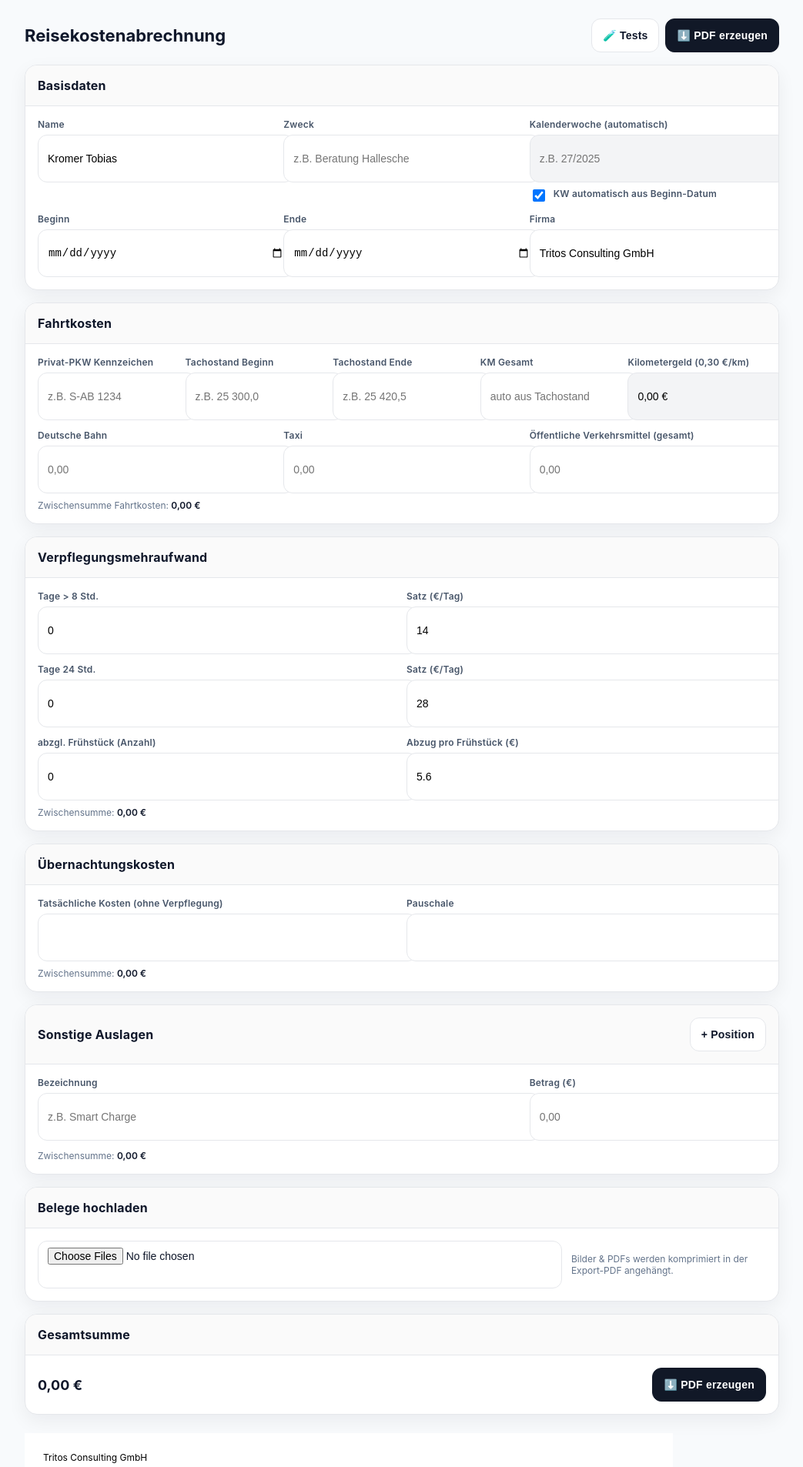
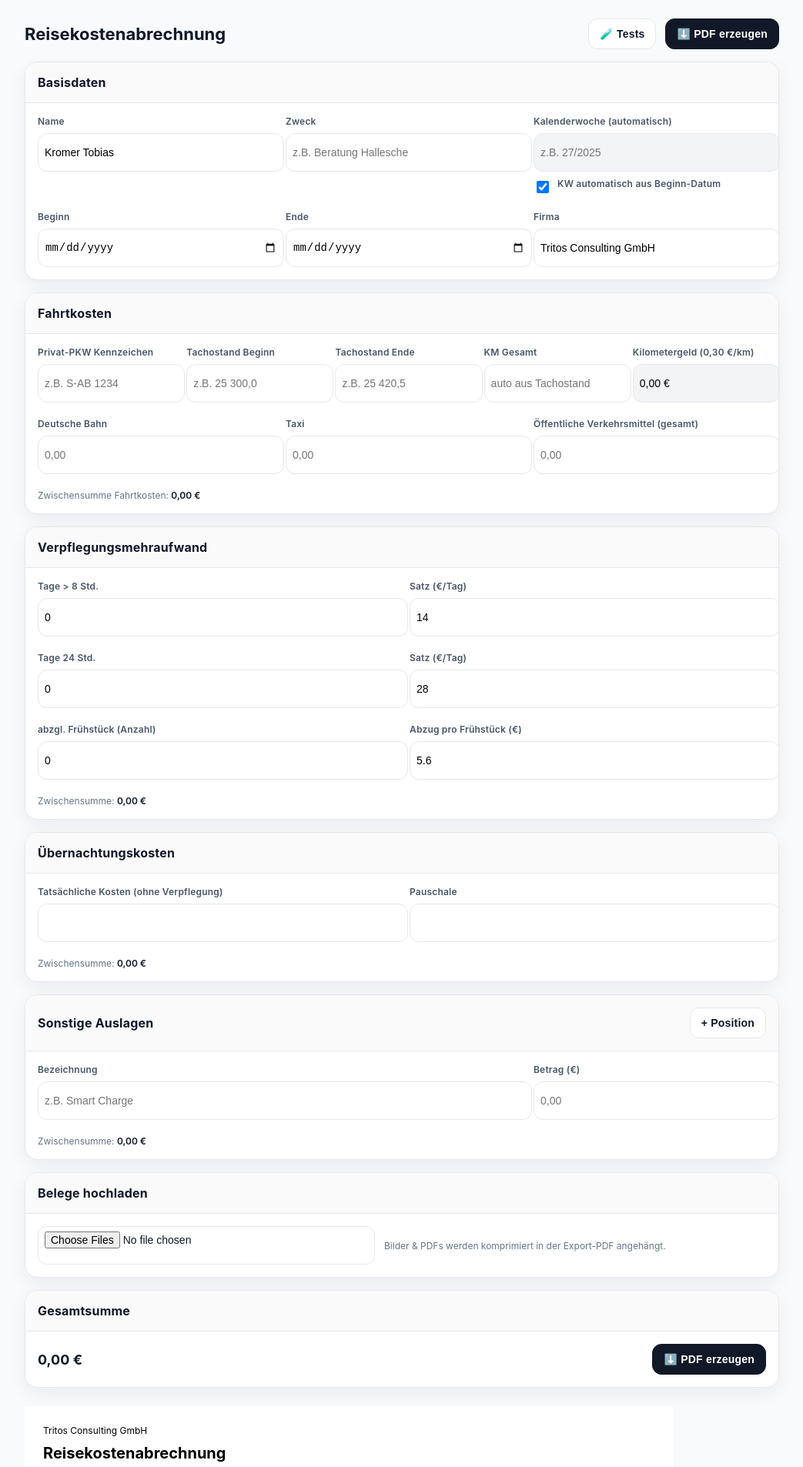
Before and after one commit to tritos-consulting/reisekosten, a React (Vite) app: page / in a window 1280 px wide. Shown: the top 1906 px of the page at 77% size, without its empty margins (118-1161 px from the left). Built offline with nearby package versions, Linux system fonts and the light colour scheme.

Commit message:
Update TravelExpenseFormDE.jsx

```diff
--- a/src/TravelExpenseFormDE.jsx
+++ b/src/TravelExpenseFormDE.jsx
@@ -3,10 +3,12 @@ import { jsPDF } from "jspdf";
 import html2canvas from "html2canvas";
 
 /**
- * UI-Refresh:
- * - Inter-Schrift (über index.html), größere Eingabefelder, klarere Abstände
- * - Konsistente Grids für alle Sektionen
- * - Funktional identisch: 0,30 €/km, Tachostand→km, Bilder+PDF-Anhänge, komprimierter Export
+ * Änderungen:
+ * - Mehr Abstand zwischen Feldern (gap: 20)
+ * - Kompaktere Inputs (36px Höhe, 6/8px Padding)
+ * - Alle bisherigen Features beibehalten:
+ *   0,30 €/km (keine Staffel), KM aus Tachostand, Upload von Bildern & PDFs,
+ *   komprimierter PDF-Export, Verpflegung & Übernachtungskosten.
  */
 
 // --------- Design Tokens ----------
@@ -37,6 +39,7 @@ const Card = ({ children }) => (
     {children}
   </div>
 );
+
 const CardHeader = ({ children }) => (
   <div
     style={{
@@ -48,14 +51,19 @@ const CardHeader = ({ children }) => (
     {children}
   </div>
 );
+
 const CardTitle = ({ children }) => (
   <div style={{ fontSize: 16, fontWeight: 700, letterSpacing: 0.2 }}>{children}</div>
 );
-const CardContent = ({ children }) => <div style={{ padding: 16 }}>{children}</div>;
+
+// Mehr vertikaler Abstand innerhalb jeder Card
+const CardContent = ({ children }) => (
+  <div style={{ padding: 16, display: "grid", gap: 20 }}>{children}</div>
+);
 
 const Button = ({ children, onClick, variant = "primary", style, disabled }) => {
   const base = {
-    height: 44,
+    height: 40,
     padding: "0 14px",
     borderRadius: TOKENS.radius,
     border: "1px solid transparent",
@@ -94,13 +102,14 @@ const Button = ({ children, onClick, variant = "primary", style, disabled }) =>
   );
 };
 
+// Kompaktere Inputs: 36px Höhe, 6/8px Padding
 const Input = ({ style, ...props }) => (
   <input
     {...props}
     style={{
       width: "100%",
-      height: 44,
-      padding: "8px 12px",
+      height: 36,
+      padding: "6px 8px",
       borderRadius: TOKENS.radius,
       border: `1px solid ${TOKENS.border}`,
       outline: "none",
@@ -119,6 +128,8 @@ const Input = ({ style, ...props }) => (
     }}
   />
 );
+
+// Labels mit etwas mehr Abstand nach unten
 const Label = ({ children, htmlFor }) => (
   <label
     htmlFor={htmlFor}
@@ -127,7 +138,7 @@ const Label = ({ children, htmlFor }) => (
       fontSize: 12,
       fontWeight: 600,
       color: TOKENS.textDim,
-      marginBottom: 6,
+      marginBottom: 8, // vorher 6
       letterSpacing: 0.2,
     }}
   >
@@ -213,7 +224,8 @@ export default function TravelExpenseFormDE() {
   });
   const [uebernacht, setUebernacht] = useState({ tatsaechlich: "", pauschale: "" });
   const [auslagen, setAuslagen] = useState([{ id: 1, text: "", betrag: "" }]);
-  const [attachments, setAttachments] = useState([]); // {kind:"image",name,dataUrl} | {kind:"pdf",name,file}
+  // attachments: {kind:"image",name,dataUrl} | {kind:"pdf",name,file}
+  const [attachments, setAttachments] = useState([]);
   const [pdfUrl, setPdfUrl] = useState("");
   const [busy, setBusy] = useState(false);
   const [errMsg, setErrMsg] = useState("");
@@ -425,7 +437,7 @@ export default function TravelExpenseFormDE() {
     >
       <div style={{ display: "flex", alignItems: "center", justifyContent: "space-between", gap: 12, marginBottom: 16 }}>
         <h1 style={{ fontSize: 22, fontWeight: 700, margin: 0 }}>Reisekostenabrechnung</h1>
-        <div style={{ display: "flex", gap: 8, flexWrap: "wrap" }}>
+        <div style={{ display: "flex", gap: 12, flexWrap: "wrap" }}>
           <Button variant="secondary" onClick={runTests}>🧪 Tests</Button>
           <Button onClick={generatePDF} disabled={busy}>{busy ? "⏳ Erzeuge PDF…" : "⬇️ PDF erzeugen"}</Button>
         </div>
@@ -435,7 +447,7 @@ export default function TravelExpenseFormDE() {
       <Card>
         <CardHeader><CardTitle>Basisdaten</CardTitle></CardHeader>
         <CardContent>
-          <div style={{ display: "grid", gridTemplateColumns: "repeat(3, minmax(0,1fr))", gap: 12 }}>
+          <div style={{ display: "grid", gridTemplateColumns: "repeat(3, minmax(0,1fr))", gap: 20 }}>
             <div>
               <Label htmlFor="name">Name</Label>
               <Input id="name" value={basis.name} onChange={(e) => setBasis({ ...basis, name: e.target.value })} />
@@ -454,7 +466,7 @@ export default function TravelExpenseFormDE() {
                 disabled={basis.kwAuto}
                 style={{ background: basis.kwAuto ? "#F3F4F6" : "#fff" }}
               />
-              <div style={{ display: "flex", alignItems: "center", gap: 8, marginTop: 6 }}>
+              <div style={{ display: "flex", alignItems: "center", gap: 8, marginTop: 8 }}>
                 <input
                   id="kwAuto"
                   type="checkbox"
@@ -487,7 +499,7 @@ export default function TravelExpenseFormDE() {
         <CardHeader><CardTitle>Fahrtkosten</CardTitle></CardHeader>
         <CardContent>
           {/* Zeile 1 */}
-          <div style={{ display: "grid", gridTemplateColumns: "repeat(5, minmax(0,1fr))", gap: 12, alignItems: "end" }}>
+          <div style={{ display: "grid", gridTemplateColumns: "repeat(5, minmax(0,1fr))", gap: 20 }}>
             <div>
               <Label>Privat-PKW Kennzeichen</Label>
               <Input placeholder="z.B. S-AB 1234" value={fahrt.kennzeichen} onChange={(e) => setFahrt({ ...fahrt, kennzeichen: e.target.value })} />
@@ -511,7 +523,7 @@ export default function TravelExpenseFormDE() {
           </div>
 
           {/* Zeile 2 */}
-          <div style={{ display: "grid", gridTemplateColumns: "repeat(3, minmax(0,1fr))", gap: 12, marginTop: 12 }}>
+          <div style={{ display: "grid", gridTemplateColumns: "repeat(3, minmax(0,1fr))", gap: 20 }}>
             <div>
               <Label>Deutsche Bahn</Label>
               <Input inputMode="decimal" placeholder="0,00" value={fahrt.bahn} onChange={(e) => setFahrt({ ...fahrt, bahn: e.target.value })} />
@@ -526,7 +538,7 @@ export default function TravelExpenseFormDE() {
             </div>
           </div>
 
-          <div style={{ marginTop: 8, fontSize: 12, color: TOKENS.textMut }}>
+          <div style={{ fontSize: 12, color: TOKENS.textMut }}>
             Zwischensumme Fahrtkosten: <span style={{ fontWeight: 600, color: TOKENS.text }}>{fmt(sumFahrt)}</span>
           </div>
         </CardContent>
@@ -538,7 +550,7 @@ export default function TravelExpenseFormDE() {
         <CardHeader><CardTitle>Verpflegungsmehraufwand</CardTitle></CardHeader>
         <CardContent>
           {/* 1. Reihe */}
-          <div style={{ display: "grid", gridTemplateColumns: "repeat(2, minmax(0,1fr))", gap: 12 }}>
+          <div style={{ display: "grid", gridTemplateColumns: "repeat(2, minmax(0,1fr))", gap: 20 }}>
             <div>
               <Label>Tage &gt; 8 Std.</Label>
               <Input inputMode="numeric" value={verpf.tage8} onChange={(e) => setVerpf({ ...verpf, tage8: e.target.value })} />
@@ -549,7 +561,7 @@ export default function TravelExpenseFormDE() {
             </div>
           </div>
           {/* 2. Reihe */}
-          <div style={{ display: "grid", gridTemplateColumns: "repeat(2, minmax(0,1fr))", gap: 12, marginTop: 12 }}>
+          <div style={{ display: "grid", gridTemplateColumns: "repeat(2, minmax(0,1fr))", gap: 20 }}>
             <div>
               <Label>Tage 24 Std.</Label>
               <Input inputMode="numeric" value={verpf.tage24} onChange={(e) => setVerpf({ ...verpf, tage24: e.target.value })} />
@@ -560,7 +572,7 @@ export default function TravelExpenseFormDE() {
             </div>
           </div>
           {/* 3. Reihe */}
-          <div style={{ display: "grid", gridTemplateColumns: "repeat(2, minmax(0,1fr))", gap: 12, marginTop: 12 }}>
+          <div style={{ display: "grid", gridTemplateColumns: "repeat(2, minmax(0,1fr))", gap: 20 }}>
             <div>
               <Label>abzgl. Frühstück (Anzahl)</Label>
               <Input inputMode="numeric" value={verpf.fruehstueckAbz} onChange={(e) => setVerpf({ ...verpf, fruehstueckAbz: e.target.value })} />
@@ -571,7 +583,7 @@ export default function TravelExpenseFormDE() {
             </div>
           </div>
 
-          <div style={{ marginTop: 8, fontSize: 12, color: TOKENS.textMut }}>
+          <div style={{ fontSize: 12, color: TOKENS.textMut }}>
             Zwischensumme: <span style={{ fontWeight: 600, color: TOKENS.text }}>{fmt(sumVerpf)}</span>
           </div>
         </CardContent>
@@ -582,7 +594,7 @@ export default function TravelExpenseFormDE() {
       <Card>
         <CardHeader><CardTitle>Übernachtungskosten</CardTitle></CardHeader>
         <CardContent>
-          <div style={{ display: "grid", gridTemplateColumns: "repeat(2, minmax(0,1fr))", gap: 12 }}>
+          <div style={{ display: "grid", gridTemplateColumns: "repeat(2, minmax(0,1fr))", gap: 20 }}>
             <div>
               <Label>Tatsächliche Kosten (ohne Verpflegung)</Label>
               <Input inputMode="decimal" value={uebernacht.tatsaechlich} onChange={(e) => setUebernacht({ ...uebernacht, tatsaechlich: e.target.value })} />
@@ -592,7 +604,7 @@ export default function TravelExpenseFormDE() {
               <Input inputMode="decimal" value={uebernacht.pauschale} onChange={(e) => setUebernacht({ ...uebernacht, pauschale: e.target.value })} />
             </div>
           </div>
-          <div style={{ marginTop: 8, fontSize: 12, color: TOKENS.textMut }}>
+          <div style={{ fontSize: 12, color: TOKENS.textMut }}>
             Zwischensumme: <span style={{ fontWeight: 600, color: TOKENS.text }}>{fmt(sumUebernacht)}</span>
           </div>
         </CardContent>
@@ -602,15 +614,15 @@ export default function TravelExpenseFormDE() {
       <div style={{ height: 16 }} />
       <Card>
         <CardHeader>
-          <div style={{ display: "flex", alignItems: "center", justifyContent: "space-between", gap: 8 }}>
+          <div style={{ display: "flex", alignItems: "center", justifyContent: "space-between", gap: 12 }}>
             <CardTitle>Sonstige Auslagen</CardTitle>
             <Button variant="secondary" onClick={addAuslage}>+ Position</Button>
           </div>
         </CardHeader>
         <CardContent>
-          <div style={{ display: "grid", gap: 12 }}>
+          <div style={{ display: "grid", gap: 20 }}>
             {auslagen.map((r) => (
-              <div key={r.id} style={{ display: "grid", gridTemplateColumns: "repeat(6, minmax(0,1fr))", gap: 12 }}>
+              <div key={r.id} style={{ display: "grid", gridTemplateColumns: "repeat(6, minmax(0,1fr))", gap: 20 }}>
                 <div style={{ gridColumn: "span 4" }}>
                   <Label>Bezeichnung</Label>
                   <Input placeholder="z.B. Smart Charge" value={r.text} onChange={(e) => setAuslagen((a) => a.map((x) => (x.id === r.id ? { ...x, text: e.target.value } : x)))} />
@@ -638,12 +650,12 @@ export default function TravelExpenseFormDE() {
       <Card>
         <CardHeader><CardTitle>Belege hochladen</CardTitle></CardHeader>
         <CardContent>
-          <div style={{ display: "flex", alignItems: "center", gap: 12 }}>
-            <Input id="file" type="file" multiple accept="image/*,application/pdf" onChange={handleFileUpload} />
+          <div style={{ display: "flex", alignItems: "center", gap: 12, flexWrap: "wrap" }}>
+            <Input id="file" type="file" multiple accept="image/*,application/pdf" onChange={handleFileUpload} style={{ maxWidth: 420 }} />
             <div style={{ fontSize: 12, color: TOKENS.textMut }}>Bilder & PDFs werden komprimiert in der Export-PDF angehängt.</div>
           </div>
           {attachments.length > 0 && (
-            <div style={{ display: "grid", gridTemplateColumns: "repeat(4, minmax(0,1fr))", gap: 12, marginTop: 12 }}>
+            <div style={{ display: "grid", gridTemplateColumns: "repeat(4, minmax(0,1fr))", gap: 20 }}>
               {attachments.map((att, i) => (
                 <div key={i} style={{ border: `1px solid ${TOKENS.border}`, borderRadius: TOKENS.radius, padding: 8, display: "flex", alignItems: "center", justifyContent: "center", aspectRatio: "1 / 1", overflow: "hidden" }}>
                   {att.kind === "image" ? (
@@ -668,7 +680,7 @@ export default function TravelExpenseFormDE() {
         <CardContent>
           <div style={{ display: "flex", alignItems: "center", justifyContent: "space-between", gap: 12, flexWrap: "wrap" }}>
             <div style={{ fontSize: 18, fontWeight: 700 }}>{fmt(gesamt)}</div>
-            <div style={{ display: "flex", gap: 8, alignItems: "center" }}>
+            <div style={{ display: "flex", gap: 12, alignItems: "center" }}>
               <Button onClick={generatePDF} disabled={busy}>{busy ? "⏳ Erzeuge PDF…" : "⬇️ PDF erzeugen"}</Button>
               {pdfUrl && (
                 <>
@@ -705,7 +717,7 @@ export default function TravelExpenseFormDE() {
         </div>
 
         {/* Basisdaten PDF */}
-        <div style={{ display: "grid", gridTemplateColumns: "1fr 1fr", gap: 24, marginTop: 16, fontSize: 12 }}>
+        <div style={{ display: "grid", gridTemplateColumns: "1fr 1fr", gap: 20, marginTop: 16, fontSize: 12 }}>
           <div>
             <div><span style={{ fontWeight: 600 }}>Name:</span> {basis.name}</div>
             <div><span style={{ fontWeight: 600 }}>Zweck:</span> {basis.zweck}</div>
```
